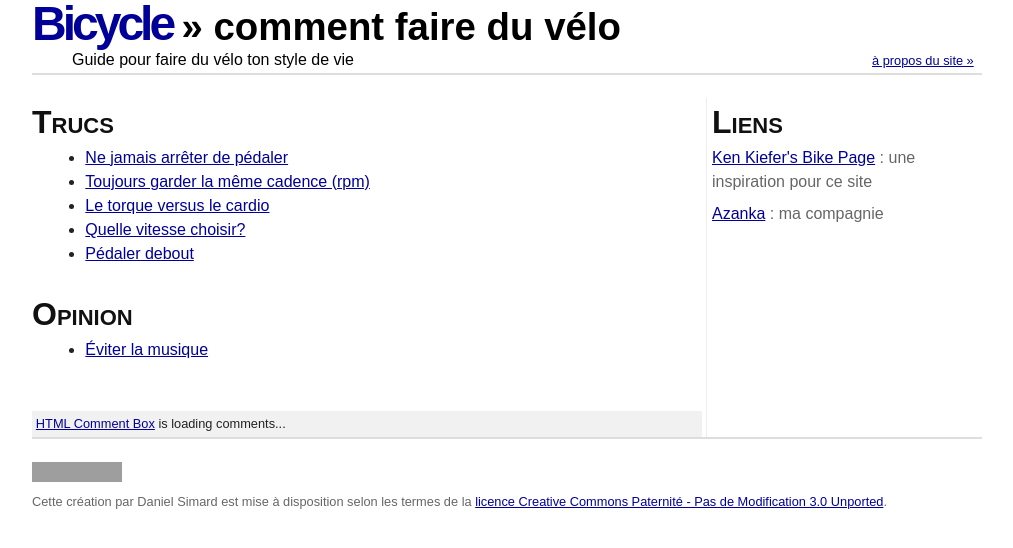
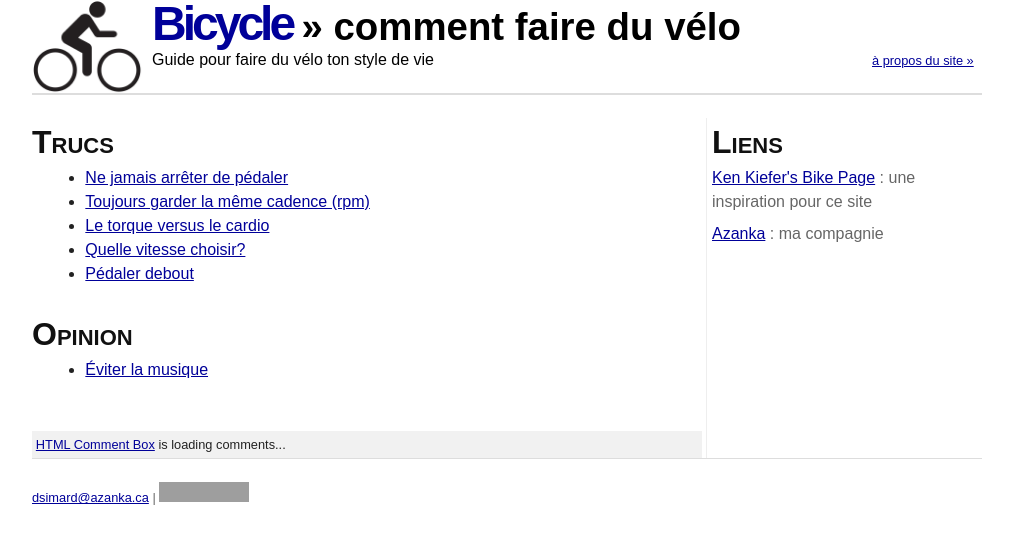
Before and after one commit to dsimard/bicycle, a Jekyll site: the page built from index.html, in a window 1280 px wide. Shown: the top 548 px of the page, without its empty margins (133-1146 px from the left). Built offline with Jekyll 4.4.1, drawn with Linux system fonts in a browser that asks for light colours; nearby versions of some CDN libraries; Markdown is read by kramdown in place of the engine named in the settings; grey boxes are pictures that could not be loaded.

Commit message:
added logo

```diff
--- a/_layouts/main.html
+++ b/_layouts/main.html
@@ -13,9 +13,10 @@
 </head>
 <body>
   <div class="container showgrid2">
-    <h1 class="loud"><a href="index.html">Bicycle</a> <span class="small">&raquo; {{page.title}}</span></h1>
-    <span class="loud prepend-1 span-8">Guide pour faire du vélo ton style de vie</span>
-    <span class="prepend-12 small"><a href="apropos.html">à propos du site &raquo;</a></span>
+    <img src="images/logo.png" class="span-3" />
+    <h1 class="loud last"><a href="index.html">Bicycle</a> <span class="small">&raquo; {{page.title}}</span></h1>
+    <span class="loud span-8">Guide pour faire du vélo ton style de vie</span>
+    <span class="prepend-10 small"><a href="apropos.html">à propos du site &raquo;</a></span>
     <hr />
     <div id="content" class="span-17 border">
       {{content}}
@@ -76,13 +77,14 @@
     </div>
     <hr class="prepend-top" />
     <div id="footer" class="small quiet">
-      <a rel="license" href="http://creativecommons.org/licenses/by-nd/3.0/"><img alt="Contrat Creative Commons" style="border-width:0" src="http://i.creativecommons.org/l/by-nd/3.0/88x31.png" /></a><br />Cette <span xmlns:dc="http://purl.org/dc/elements/1.1/" href="http://purl.org/dc/dcmitype/Text" rel="dc:type">création</span> par <span xmlns:cc="http://creativecommons.org/ns#" property="cc:attributionName">Daniel Simard</span> est mise à disposition selon les termes de la <a rel="license" href="http://creativecommons.org/licenses/by-nd/3.0/">licence Creative Commons Paternité - Pas de Modification 3.0 Unported</a>.
+      <a href="mailto:dsimard@azanka.ca">dsimard@azanka.ca</a>
+      | <a rel="license" href="http://creativecommons.org/licenses/by-nd/3.0/"><img alt="Contrat Creative Commons" style="border-width:0" src="http://i.creativecommons.org/l/by-nd/3.0/88x31.png" align="absmiddle" /></a>
     </div>
   </div>
   <script type="text/javascript">
 
     var _gaq = _gaq || [];
-    _gaq.push(['_setAccount', 'UA-3845762-27']);
+    _gaq.push(['_setAccount', 'UA-3845762-28']);
     _gaq.push(['_trackPageview']);
 
     (function() {
--- a/css/style.css
+++ b/css/style.css
@@ -1,3 +1,4 @@
+/* http://www.clker.com/clipart-map-symbols-bike1.html */
 body {
   font-size:100%;
   font-family:Arial;
```
Also changed, not shown: images/logo.png (added).
